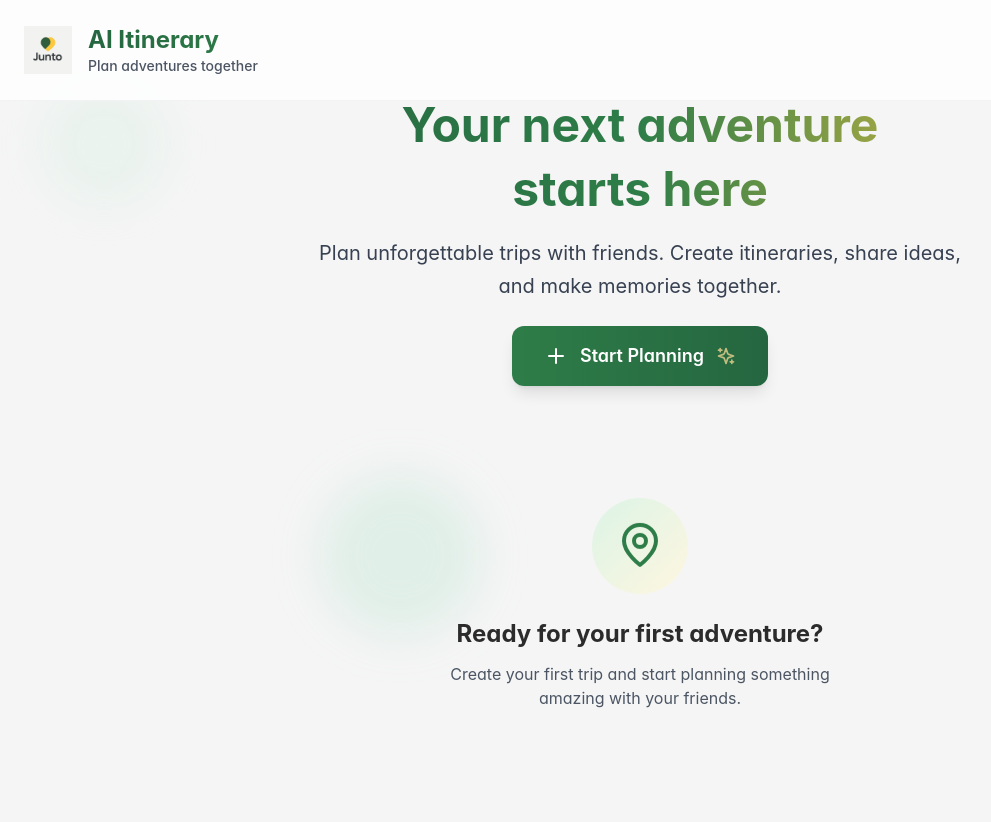
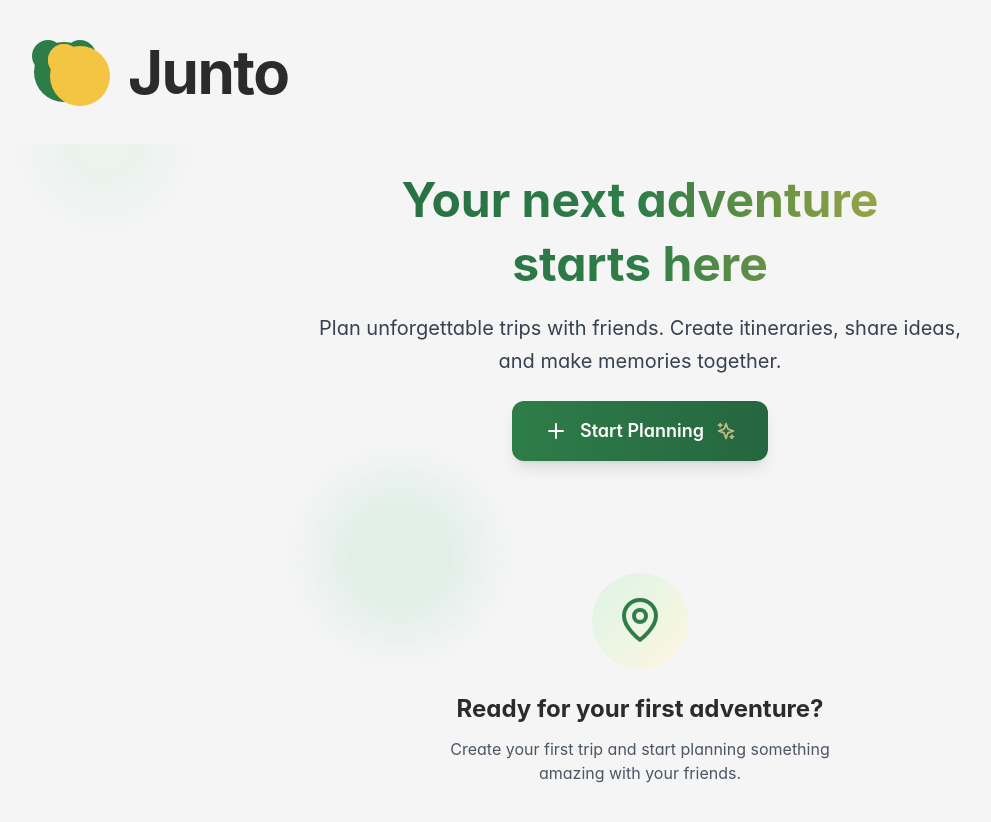
Before and after one commit to MimiLeinbach/Bolt-Hackathon, a React (Vite) app: page / in a window 1280 px wide. Shown: the top 822 px of the page, without its empty margins (0-991 px from the left). Built offline with nearby package versions, Linux system fonts and the light colour scheme.

Commit message:
Enlarge Junto Logo and Remove Background

```diff
--- a/src/components/shared/Layout.tsx
+++ b/src/components/shared/Layout.tsx
@@ -15,23 +15,31 @@ export default function Layout({ children }: LayoutProps) {
       </div>
 
       {/* Header */}
-      <header className="relative z-10 px-6 py-6 bg-white/80 backdrop-blur-sm border-b border-gray-200/50">
+      <header className="relative z-10 px-6 py-8 bg-light-gray">
         <div className="max-w-7xl mx-auto">
-          <div className="flex items-center justify-between">
-            <div className="flex items-center space-x-4">
-              {/* Junto Logo */}
+          <div className="flex items-center justify-start">
+            {/* Large Junto Logo with Text */}
+            <div className="flex items-center space-x-6">
+              {/* Heart Logo */}
               <div className="relative">
-                <img
-                  src="/ChatGPT Image Jun 24, 2025 at 03_16_13 PM.jpg"
-                  alt="Junto Logo"
-                  className="w-12 h-12 object-contain"
-                />
+                <div className="w-20 h-20 relative">
+                  {/* Green heart shape */}
+                  <div className="absolute inset-0 bg-forest-500 rounded-full transform rotate-45 origin-center scale-75"></div>
+                  <div className="absolute top-2 left-2 w-8 h-8 bg-forest-500 rounded-full"></div>
+                  <div className="absolute top-2 right-2 w-8 h-8 bg-forest-500 rounded-full"></div>
+
+                  {/* Yellow heart shape overlapping */}
+                  <div className="absolute inset-0 bg-gold-400 rounded-full transform rotate-45 origin-center scale-75 translate-x-4 translate-y-1"></div>
+                  <div className="absolute top-3 left-6 w-8 h-8 bg-gold-400 rounded-full"></div>
+                  <div className="absolute top-3 right-6 w-8 h-8 bg-gold-400 rounded-full"></div>
+                </div>
               </div>
+
+              {/* Junto Text */}
               <div>
-                <h1 className="text-2xl font-bold bg-gradient-to-r from-forest-600 to-forest-500 bg-clip-text text-transparent">
-                  AI Itinerary
+                <h1 className="text-6xl font-bold text-charcoal tracking-tight">
+                  Junto
                 </h1>
-                <p className="text-sm text-gray-600 font-medium">Plan adventures together</p>
               </div>
             </div>
           </div>
@@ -39,7 +47,7 @@ export default function Layout({ children }: LayoutProps) {
       </header>
 
       {/* Main Content */}
-      <main className="relative z-10 px-6 pb-12">
+      <main className="relative z-10 px-6 pb-12 pt-8">
         <div className="max-w-4xl mx-auto">
           {children}
         </div>
```
